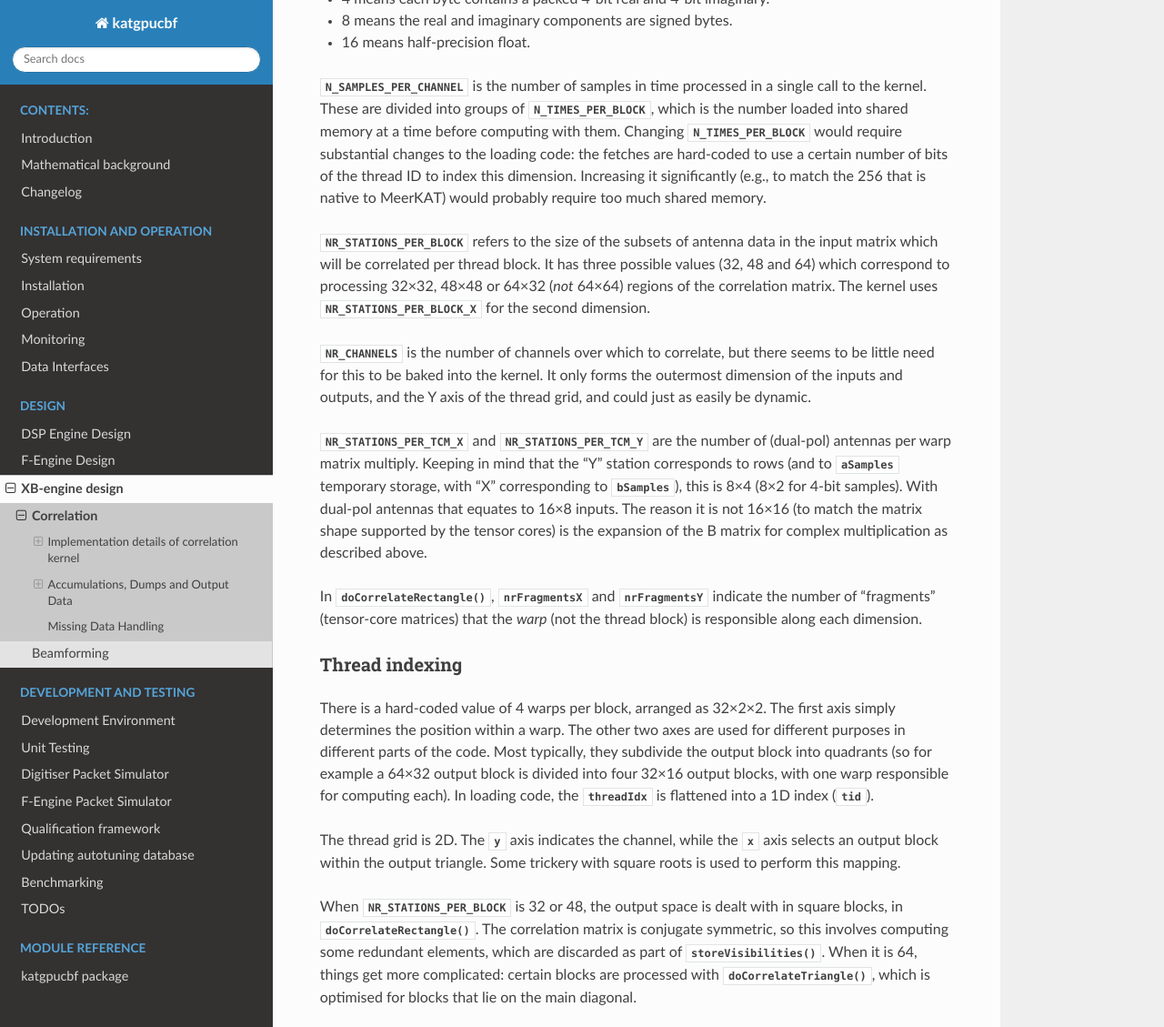
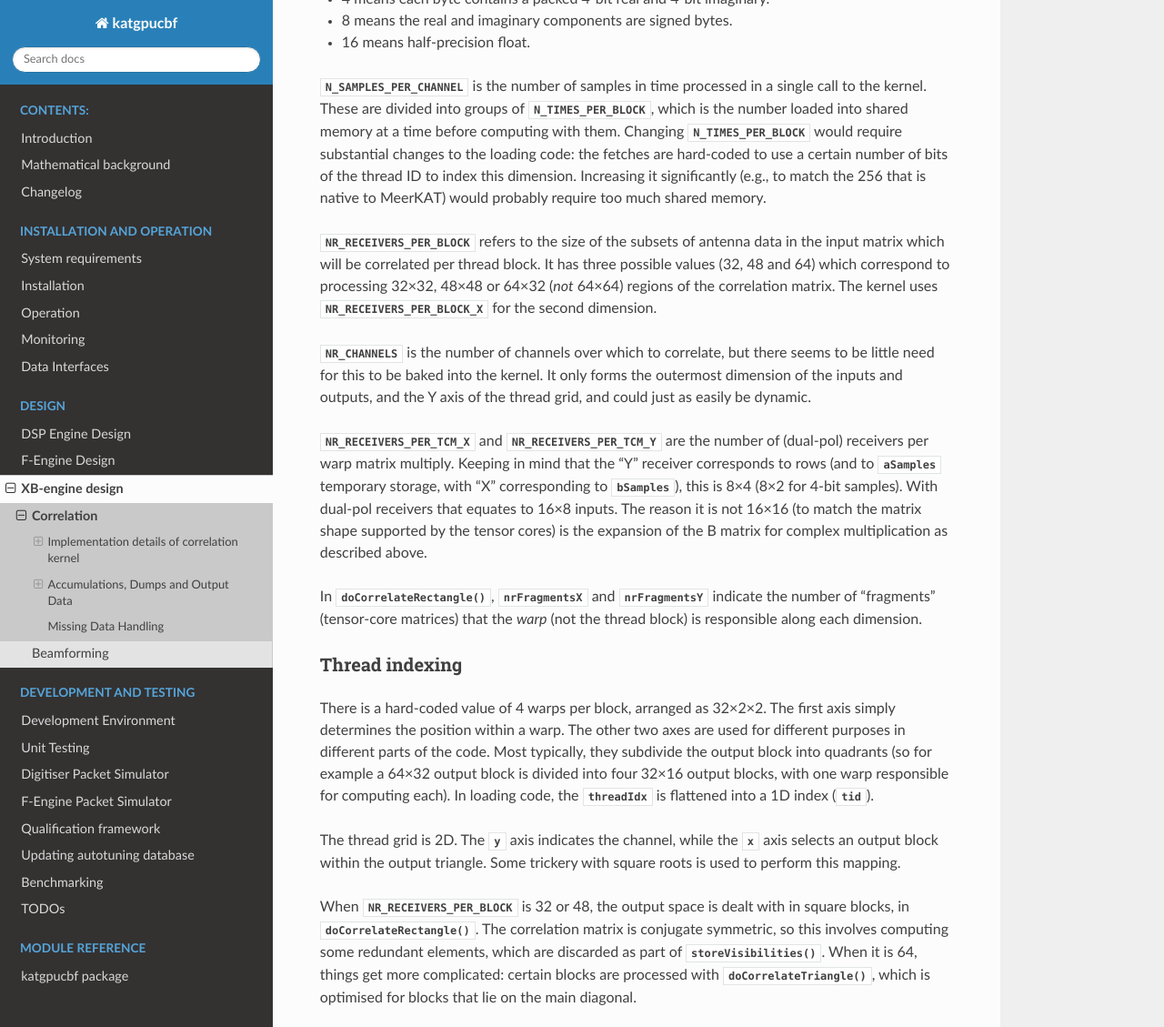
Before and after one commit to ska-sa/katgpucbf, a Sphinx documentation site: the page built from doc/xbgpu.design.x.rst, in a window 1280 px wide and 1400 px high, scrolled down 1338 px, cut to the strip 0-1129 px from the top of the window. Shown: the whole strip at 91% size. Built offline with Sphinx 7.4.7 and the Read the Docs theme 2.0.0, drawn with Linux system fonts in a browser that asks for light colours; a script that is not in the unit is left out; the version number could not be read and is left out; some of the changed text lies outside the part shown.

Commit message:
Station -> receiver in documentation
The TCC kernel code changed the naming a while ago, but the
documentation hadn't been updated.

```diff
--- a/doc/xbgpu.design.x.rst
+++ b/doc/xbgpu.design.x.rst
@@ -76,22 +76,22 @@ use a certain number of bits of the thread ID to index this dimension.
 Increasing it significantly (e.g., to match the 256 that is native to MeerKAT)
 would probably require too much shared memory.
 
-:c:macro:`NR_STATIONS_PER_BLOCK` refers to the size of the subsets of antenna
+:c:macro:`NR_RECEIVERS_PER_BLOCK` refers to the size of the subsets of antenna
 data in the input matrix which will be correlated per thread block.  It has
 three possible values (32, 48 and 64) which correspond to processing 32×32,
 48×48 or 64×32 (*not* 64×64) regions of the correlation matrix. The kernel
-uses :c:macro:`NR_STATIONS_PER_BLOCK_X` for the second dimension.
+uses :c:macro:`NR_RECEIVERS_PER_BLOCK_X` for the second dimension.
 
 :c:macro:`NR_CHANNELS` is the number of channels over which to correlate, but
 there seems to be little need for this to be baked into the kernel. It only
 forms the outermost dimension of the inputs and outputs, and the Y axis of the
 thread grid, and could just as easily be dynamic.
 
-:c:macro:`NR_STATIONS_PER_TCM_X` and :c:macro:`NR_STATIONS_PER_TCM_Y` are the
-number of (dual-pol) antennas per warp matrix multiply. Keeping in mind that
-the "Y" station corresponds to rows (and to :c:var:`aSamples` temporary
+:c:macro:`NR_RECEIVERS_PER_TCM_X` and :c:macro:`NR_RECEIVERS_PER_TCM_Y` are the
+number of (dual-pol) receivers per warp matrix multiply. Keeping in mind that
+the "Y" receiver corresponds to rows (and to :c:var:`aSamples` temporary
 storage, with "X" corresponding to :c:var:`bSamples`), this is 8×4 (8×2 for
-4-bit samples). With dual-pol antennas that equates to 16×8 inputs. The reason
+4-bit samples). With dual-pol receivers that equates to 16×8 inputs. The reason
 it is not 16×16 (to match the matrix shape supported by the tensor cores) is
 the expansion of the B matrix for complex multiplication as described above.
 
@@ -114,7 +114,7 @@ The thread grid is 2D. The :c:var:`y` axis indicates the channel, while the
 :c:var:`x` axis selects an output block within the output triangle. Some
 trickery with square roots is used to perform this mapping.
 
-When :c:var:`NR_STATIONS_PER_BLOCK` is 32 or 48, the output space is dealt with
+When :c:var:`NR_RECEIVERS_PER_BLOCK` is 32 or 48, the output space is dealt with
 in square blocks, in :c:func:`doCorrelateRectangle`. The correlation matrix
 is conjugate symmetric, so this involves computing some redundant elements,
 which are discarded as part of :c:func:`storeVisibilities`. When it is 64,
@@ -122,7 +122,7 @@ things get more complicated: certain blocks are processed with
 :c:func:`doCorrelateTriangle`, which is optimised for blocks that lie on the
 main diagonal.
 
-.. tikz:: Block, warp and fragment layout when :c:macro:`NR_STATIONS_PER_BLOCK` is 64
+.. tikz:: Block, warp and fragment layout when :c:macro:`NR_RECEIVERS_PER_BLOCK` is 64
    and :c:macro:`NR_BITS` is 8 or 16.
    :libs: decorations.pathreplacing
 
@@ -200,9 +200,9 @@ performance).
 .. _undefined behaviour: https://gist.github.com/shafik/848ae25ee209f698763cffee272a58f8
 
 Loading is implemented using the :cpp:class:`FetchData` class. At construction
-time it takes thread-specific offsets to the station (antenna), polarisation
+time it takes thread-specific offsets to the receiver (antenna), polarisation
 and time. The :cpp:func:`load` member functions takes base channel, time
-and station that are uniform across the block. If the specific element to
+and receiver that are uniform across the block. If the specific element to
 access is outside the bounds, the data is not loaded and left as zero.
 
 Asynchronous loading
```
